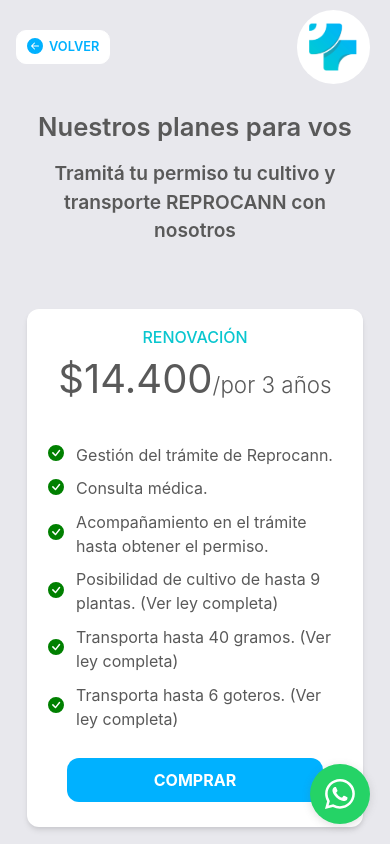
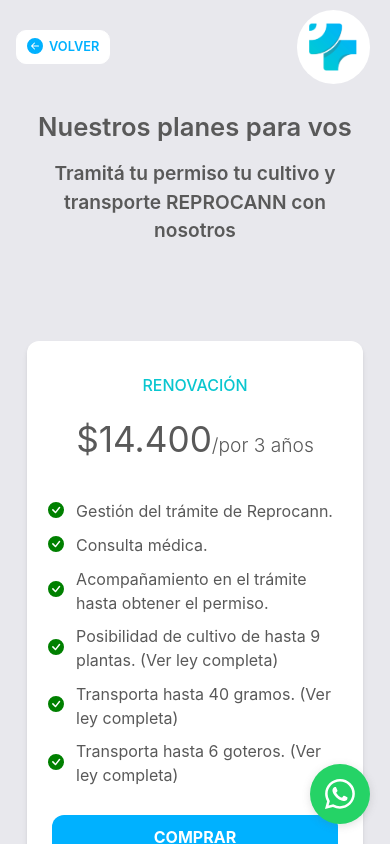
Before and after one commit to franco-buccellato/FrontDocOnlineLanding, a React (Create React App) app: page /costosServicios in a window 390 px wide. Shown: the top 844 px of the page. Built offline with nearby package versions, Linux system fonts and the light colour scheme.

Commit message:
modifico responsive metodos de pago y costo servicios

```diff
--- a/src/components/CostosServicios/CostosServicios.js
+++ b/src/components/CostosServicios/CostosServicios.js
@@ -64,7 +64,7 @@
 
 const ContainerCostos = styled.div`
     width: 100%;
-    max-height: 100vh;
+    height: auto;
     @media only screen and (max-width: 1120px){
         height: auto;
         max-height: auto;
@@ -149,7 +149,8 @@
 
         .container-cards{
             width: 100%;
-            height: 78vh;
+            height: auto;
+            padding: 2rem 0;
             display: flex;
             align-items: start;
             justify-content: space-around;
--- a/src/components/CostosServicios/TarjetaServicio.js
+++ b/src/components/CostosServicios/TarjetaServicio.js
@@ -33,8 +33,8 @@
 
 const TarjetaServicioContainer = styled.div`
     width: 34%;
-    height: 90%;
-    margin: 0 auto;
+    height: auto;
+    margin: 0  auto;
     background: white;
     border-radius: 12px;
     padding: 0 10px;
@@ -67,14 +67,16 @@
             text-transform: uppercase;
             font-weight: 500;
             color:  #09c6cf;
+            padding: 1rem 0;
         }
         .container-precio{
+            padding: 0 auto 1rem auto;
             .signo, .precio{
-                font-size: 2.5rem;
+                font-size: 2.2rem;
                 font-weight: 400;
             }
             .periodo{
-                font-size: 1.4rem;
+                font-size: 1.2rem;
                 font-weight: 300;
 
             }
@@ -91,7 +93,7 @@
 
             li{
                 list-style: none;
-                font-size: 1.2rem;
+                font-size: 1rem;
                 padding: .1rem .6rem;
                 display: flex;
                 align-items: center;
@@ -111,8 +113,9 @@
     }
 
     footer{
-        width: 90%;
-        height: 12%;
+        width: 100%;
+        padding: 1rem 0;
+        height: auto;
         display: flex;
         margin: auto;
         justify-content: center;
--- a/src/components/MetodosDePago/MetodosDePago.js
+++ b/src/components/MetodosDePago/MetodosDePago.js
@@ -149,7 +149,7 @@
 
 const ContainerMetodosDePago = styled.div`
     width: 100%;
-    height: 100vh;
+    height: auto;
     display: flex;
     justify-content: center;
     align-items: center;
@@ -157,6 +157,7 @@
         width: 70%;
         height: 100%;
         display: flex;
+        margin-top: 6rem;
         flex-direction: row;
         align-items: center;
         justify-content: center;
@@ -176,13 +177,17 @@
             width: 50%;
             background-color: white;
             border-radius: 12px;
-            height: 80%;
+            height: auto;
             padding: 2rem 1rem;
             display: flex;
             flex-direction: column;
             justify-content: center;
             align-items: center;
             box-shadow: rgba(99, 99, 99, 0.2) 0px 2px 8px 0px;
+
+            @media only screen and (max-width: 1024px) {
+                width: 90%;
+            }
             div{
                 height: 50%;
                 h2{
@@ -191,7 +196,7 @@
                     text-align: center;
                 }
                 p{
-                    font-size: 1.2rem;
+                    font-size: 1rem;
                     line-height: 1.7;
                     text-align: center;
 
@@ -211,6 +216,11 @@
             display: flex;
             flex-direction: column;
             justify-content: space-between;
+
+            @media only screen and (max-width: 1024px) {
+                width: 90%;
+                margin-top: 2rem;
+            }
 
             .container-alias{
                 width: 100%;
@@ -257,6 +267,9 @@
                 align-items: end;
                 p{
                     font-style: italic;
+                }
+                @media only screen and (max-width: 1024px) {
+                margin:1rem 0;
                 }
             }
             .container-buttons{
```
